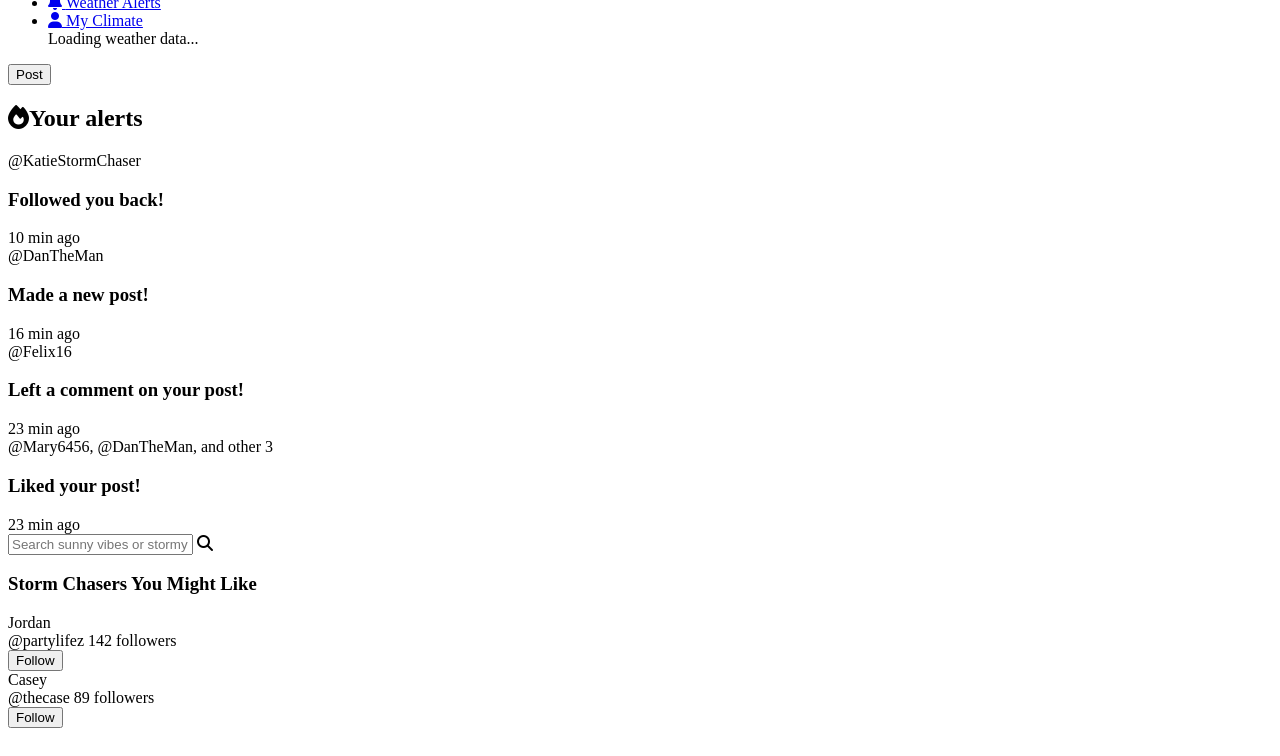
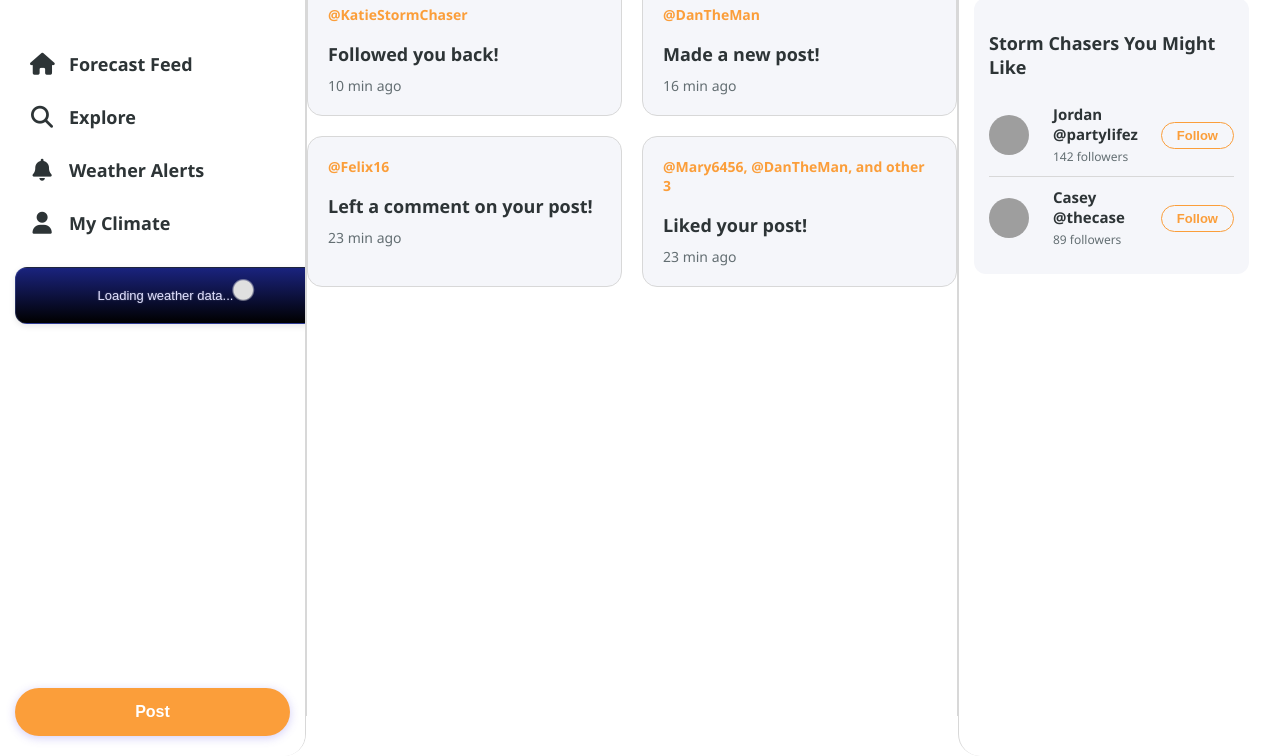
Before and after one commit to Solomon-06/Climeo, a plain HTML site: page alerts.html in a window 1280 px wide. Shown: the part 84-840 px from the top of the page. Drawn offline with Linux system fonts and the light colour scheme; grey boxes are pictures that could not be loaded.

Commit message:
Update alerts.html

```diff
--- a/alerts.html
+++ b/alerts.html
@@ -4,7 +4,7 @@
     <meta charset="UTF-8">
     <meta name="viewport" content="width=device-width, initial-scale=1.0">
     <title>Social</title>
-    <link rel="stylesheet" href="stylesss.css">
+      <link rel="stylesheet" href="cssfile.css">
     <link rel="stylesheet" href="https://cdnjs.cloudflare.com/ajax/libs/font-awesome/6.4.0/css/all.min.css">
 </head>
 <body>
@@ -320,4 +320,5 @@ document.addEventListener('DOMContentLoaded', function() {
 </script>
 
 </body>
+
 </html>
```
